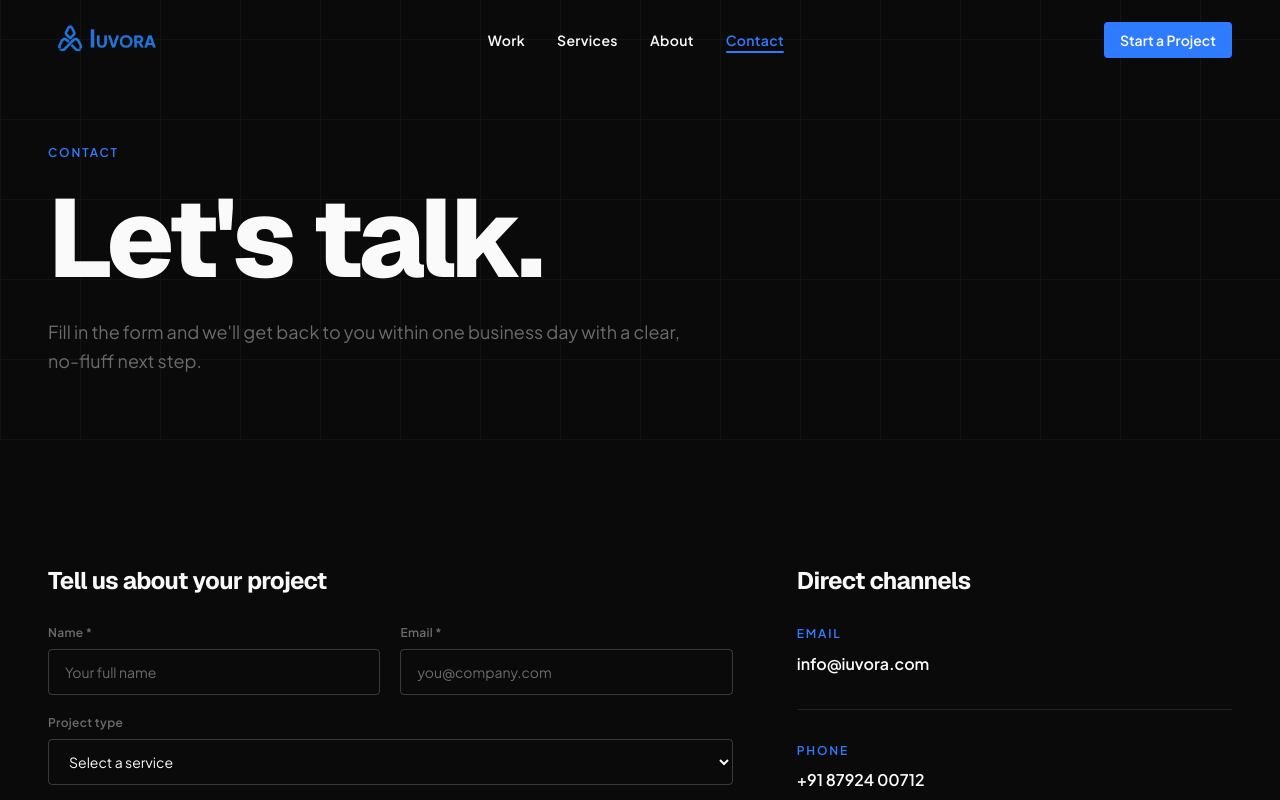
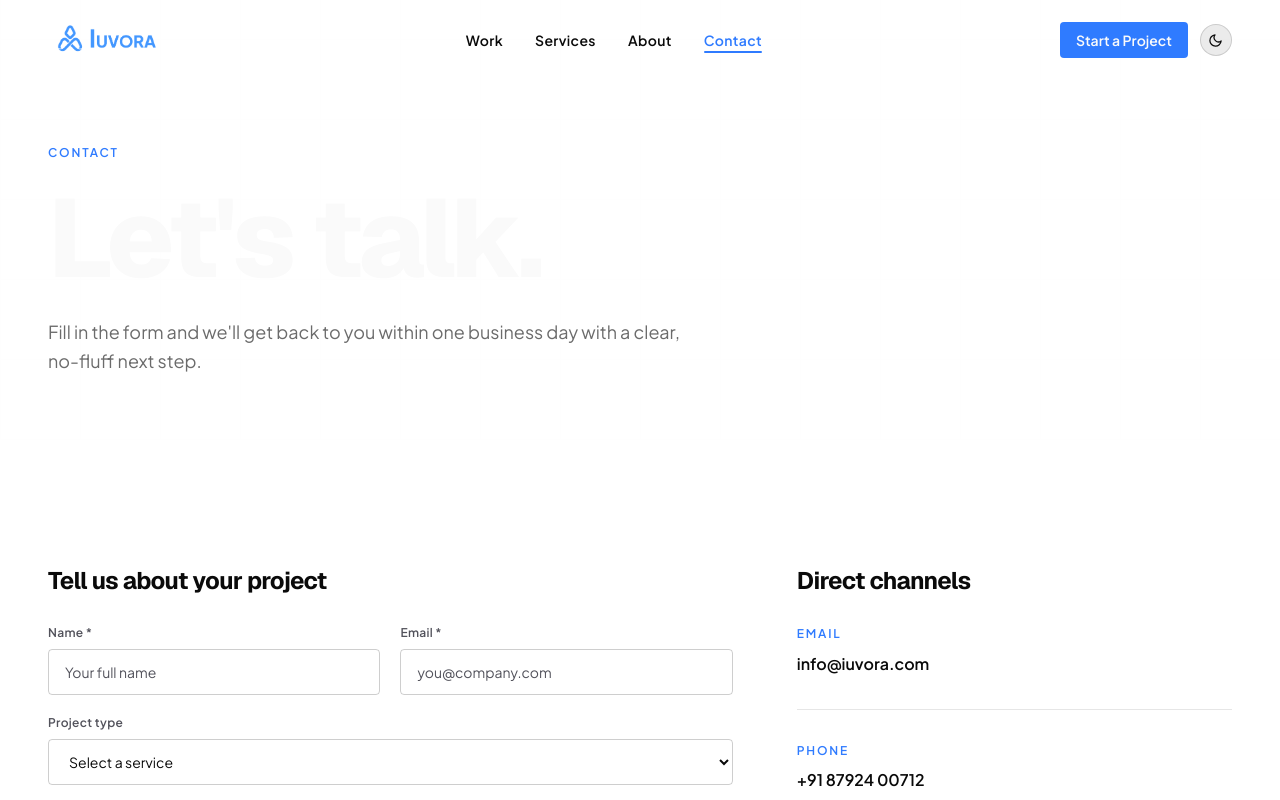
Before and after one commit to Mrithyunjay02/IUVORA, a Next.js app: page /contact in a window 1280 px wide. Shown: the top 800 px of the page. Built offline with nearby package versions, Linux system fonts and the light colour scheme.

Commit message:
feat: add dark/light mode toggle to main Iuvora website header

```diff
--- a/app/(site)/layout.tsx
+++ b/app/(site)/layout.tsx
@@ -5,6 +5,7 @@ import { Header } from "@/components/layout/Header";
 import { Footer } from "@/components/layout/Footer";
 import { SmoothScrollProvider } from "@/components/scroll/SmoothScrollProvider";
 import { Preloader } from "@/components/ui/Preloader";
+import { SiteThemeProvider } from "@/components/layout/SiteThemeProvider";
 
 const geist = Geist({
   subsets: ["latin"],
@@ -96,20 +97,47 @@ export const metadata: Metadata = {
   },
 };
 
+// Inline FOUC-prevention script: reads localStorage before first paint
+// and sets the correct html class so the toggle starts in the right state.
+const themeInitScript = `
+(function(){
+  try {
+    var s = localStorage.getItem('iuvora_site_theme');
+    if (s === 'light') {
+      document.documentElement.classList.add('light');
+      document.documentElement.classList.remove('dark');
+      document.documentElement.style.colorScheme = 'light';
+      document.documentElement.style.setProperty('--bg', '#ffffff');
+      document.documentElement.style.setProperty('--fg', '#0a0a0a');
+    } else {
+      document.documentElement.classList.add('dark');
+      document.documentElement.classList.remove('light');
+      document.documentElement.style.colorScheme = 'dark';
+    }
+  } catch(e) {}
+})();
+`.trim();
+
 export default function SiteLayout({
   children,
 }: {
   children: React.ReactNode;
 }) {
   return (
-    <html lang="en" className={`${geist.variable} ${plusJakartaSans.variable}`} suppressHydrationWarning>
-      <body>
+    <html lang="en" className={`dark ${geist.variable} ${plusJakartaSans.variable}`} suppressHydrationWarning>
+      <head>
+        {/* FOUC prevention — must run before first paint */}
+        {/* eslint-disable-next-line react/no-danger */}
+        <script dangerouslySetInnerHTML={{ __html: themeInitScript }} />
+      </head>
+      <body suppressHydrationWarning>
         <a
           href="#main-content"
           className="sr-only focus:not-sr-only focus:fixed focus:top-4 focus:left-4 focus:z-[100] focus:px-4 focus:py-2 focus:bg-[#2563eb] focus:text-white focus:rounded-md focus:shadow-lg focus:outline-none focus:ring-2 focus:ring-white text-sm font-semibold"
         >
           Skip to content
         </a>
+        <SiteThemeProvider>
           <Preloader />
           <SmoothScrollProvider>
             <Header />
@@ -118,6 +146,7 @@ export default function SiteLayout({
             </main>
             <Footer />
           </SmoothScrollProvider>
+        </SiteThemeProvider>
       </body>
     </html>
   );
--- a/components/layout/Header.tsx
+++ b/components/layout/Header.tsx
@@ -6,6 +6,7 @@ import { usePathname } from "next/navigation";
 import { IuvoraLogo } from "@/components/icons/IuvoraLogo";
 import { Button } from "@/components/ui/Button";
 import { NAV_LINKS } from "@/lib/constants";
+import { SiteThemeToggle } from "./SiteThemeToggle";
 
 /**
  * Header - Sticky nav that reads --fg/--bg from the live CSS custom props
@@ -83,11 +84,14 @@ export function Header() {
             })}
           </ul>
 
-          {/* CTA + Mobile Toggle */}
-          <div className="flex items-center gap-4">
+          {/* CTA + Theme Toggle + Mobile Toggle */}
+          <div className="flex items-center gap-3">
             <Button href="/contact" size="sm" id="nav-cta-btn">
               Start a Project
             </Button>
+
+            {/* Dark / Light toggle */}
+            <SiteThemeToggle />
 
             {/* Hamburger */}
             <button
--- /dev/null
+++ b/components/layout/SiteThemeProvider.tsx
@@ -0,0 +1,125 @@
+"use client";
+
+import React, {
+  createContext,
+  useCallback,
+  useContext,
+  useEffect,
+  useMemo,
+  useState,
+  useSyncExternalStore,
+} from "react";
+
+export type SiteTheme = "dark" | "light";
+
+interface SiteThemeContextType {
+  theme: SiteTheme;
+  toggleTheme: () => void;
+  mounted: boolean;
+}
+
+const SiteThemeContext = createContext<SiteThemeContextType | undefined>(
+  undefined
+);
+
+const STORAGE_KEY = "iuvora_site_theme";
+
+/**
+ * Applies the site-level theme class to <html>.
+ * Also sets CSS variables via style.setProperty so they take priority
+ * over the ScrollThemeProvider's inline setProperty calls when in light mode.
+ *
+ * In DARK mode: remove overrides and let ScrollThemeProvider drive
+ * --bg and --fg normally (scroll-driven section wipes).
+ *
+ * In LIGHT mode: force --bg and --fg to light values and freeze the
+ * scroll wipe system by keeping the inline style locked to light.
+ */
+function applySiteTheme(newTheme: SiteTheme) {
+  if (typeof document === "undefined") return;
+  const root = document.documentElement;
+
+  if (newTheme === "light") {
+    root.classList.add("light");
+    root.classList.remove("dark");
+    root.style.colorScheme = "light";
+    // Override inline --bg/--fg so ScrollThemeProvider can't mutate them
+    root.style.setProperty("--bg", "#ffffff");
+    root.style.setProperty("--fg", "#0a0a0a");
+    root.style.setProperty("--fg-muted", "#52525b");
+    root.style.backgroundColor = "#ffffff";
+  } else {
+    root.classList.add("dark");
+    root.classList.remove("light");
+    root.style.colorScheme = "dark";
+    // Remove overrides — ScrollThemeProvider drives --bg/--fg in dark mode
+    root.style.removeProperty("--bg");
+    root.style.removeProperty("--fg");
+    root.style.removeProperty("--fg-muted");
+    root.style.removeProperty("background-color");
+  }
+}
+
+function subscribe() {
+  return () => {};
+}
+function getClientSnapshot(): boolean {
+  return true;
+}
+function getServerSnapshot(): boolean {
+  return false;
+}
+
+export function SiteThemeProvider({ children }: { children: React.ReactNode }) {
+  const [theme, setThemeState] = useState<SiteTheme>(() => {
+    if (typeof window !== "undefined") {
+      const saved = localStorage.getItem(STORAGE_KEY) as SiteTheme | null;
+      if (saved === "light" || saved === "dark") return saved;
+      const prefersDark = window.matchMedia(
+        "(prefers-color-scheme: dark)"
+      ).matches;
+      return prefersDark ? "dark" : "light";
+    }
+    return "dark";
+  });
+
+  const mounted = useSyncExternalStore(
+    subscribe,
+    getClientSnapshot,
+    getServerSnapshot
+  );
+
+  const toggleTheme = useCallback(() => {
+    setThemeState((prev) => {
+      const next: SiteTheme = prev === "dark" ? "light" : "dark";
+      if (typeof window !== "undefined") {
+        localStorage.setItem(STORAGE_KEY, next);
+        applySiteTheme(next);
+      }
+      return next;
+    });
+  }, []);
+
+  useEffect(() => {
+    applySiteTheme(theme);
+  }, [theme]);
+
+  const value = useMemo(
+    () => ({ theme, toggleTheme, mounted }),
+    [theme, toggleTheme, mounted]
+  );
+
+  return (
+    <SiteThemeContext.Provider value={value}>
+      {children}
+    </SiteThemeContext.Provider>
+  );
+}
+
+export function useSiteTheme() {
+  const context = useContext(SiteThemeContext);
+  if (!context) {
+    throw new Error("useSiteTheme must be used within a SiteThemeProvider");
+  }
+  return context;
+}
--- /dev/null
+++ b/components/layout/SiteThemeToggle.tsx
@@ -0,0 +1,69 @@
+"use client";
+
+import { useSiteTheme } from "./SiteThemeProvider";
+
+/**
+ * SiteThemeToggle — Sun/Moon pill for the main site Header.
+ * Adapts its own colours using CSS var(--fg) / var(--bg) so it always
+ * reads correctly regardless of which section the ScrollThemeProvider
+ * is currently showing.
+ */
+export function SiteThemeToggle() {
+  const { theme, toggleTheme, mounted } = useSiteTheme();
+
+  if (!mounted) {
+    return <div className="w-8 h-8" aria-hidden="true" />;
+  }
+
+  const isDark = theme === "dark";
+
+  return (
+    <button
+      onClick={toggleTheme}
+      type="button"
+      aria-label={isDark ? "Switch to light mode" : "Switch to dark mode"}
+      title={isDark ? "Switch to light mode" : "Switch to dark mode"}
+      className="flex items-center justify-center w-8 h-8 rounded-full transition-all duration-200 cursor-pointer focus-visible:outline-none focus-visible:ring-2 focus-visible:ring-[var(--color-accent)] focus-visible:ring-offset-2 active:scale-95"
+      style={{
+        backgroundColor: "color-mix(in srgb, var(--fg) 8%, transparent)",
+        border: "1px solid color-mix(in srgb, var(--fg) 14%, transparent)",
+        color: "var(--fg)",
+      }}
+    >
+      {isDark ? (
+        /* Sun: switch to light */
+        <svg
+          className="w-[15px] h-[15px]"
+          fill="none"
+          stroke="currentColor"
+          viewBox="0 0 24 24"
+          strokeWidth={2}
+          strokeLinecap="round"
+        >
+          <circle cx="12" cy="12" r="5" />
+          <line x1="12" y1="1" x2="12" y2="3" />
+          <line x1="12" y1="21" x2="12" y2="23" />
+          <line x1="4.22" y1="4.22" x2="5.64" y2="5.64" />
+          <line x1="18.36" y1="18.36" x2="19.78" y2="19.78" />
+          <line x1="1" y1="12" x2="3" y2="12" />
+          <line x1="21" y1="12" x2="23" y2="12" />
+          <line x1="4.22" y1="19.78" x2="5.64" y2="18.36" />
+          <line x1="18.36" y1="5.64" x2="19.78" y2="4.22" />
+        </svg>
+      ) : (
+        /* Moon: switch to dark */
+        <svg
+          className="w-[15px] h-[15px]"
+          fill="none"
+          stroke="currentColor"
+          viewBox="0 0 24 24"
+          strokeWidth={2}
+          strokeLinecap="round"
+          strokeLinejoin="round"
+        >
+          <path d="M21 12.79A9 9 0 1111.21 3 7 7 0 0021 12.79z" />
+        </svg>
+      )}
+    </button>
+  );
+}
--- a/components/scroll/ScrollThemeProvider.tsx
+++ b/components/scroll/ScrollThemeProvider.tsx
@@ -34,6 +34,12 @@ export function ScrollThemeProvider() {
   useGSAP(() => {
     const prefersReduced = window.matchMedia("(prefers-reduced-motion: reduce)").matches;
 
+    // ── If user has locked the site to light mode, skip scroll wipes ──────
+    // The SiteThemeProvider pins --bg / --fg via inline style.setProperty,
+    // so scroll-wipe calls would fight those values. Bail out entirely.
+    const isSiteLightLocked = document.documentElement.classList.contains("light");
+    if (isSiteLightLocked) return;
+
     // ── Overlay element ──────────────────────────────────────────────────────
     const overlay = document.createElement("div");
     overlay.setAttribute("aria-hidden", "true");
@@ -60,6 +66,9 @@ export function ScrollThemeProvider() {
     };
 
     const applyTheme = (theme: Theme, goingDown: boolean) => {
+      // If user has locked site to light mode, do not override with scroll wipes
+      if (document.documentElement.classList.contains("light")) return;
+
       const t = THEMES[theme];
 
       if (prefersReduced) {
```
Lines whose indentation alone changed are shown as unchanged.
